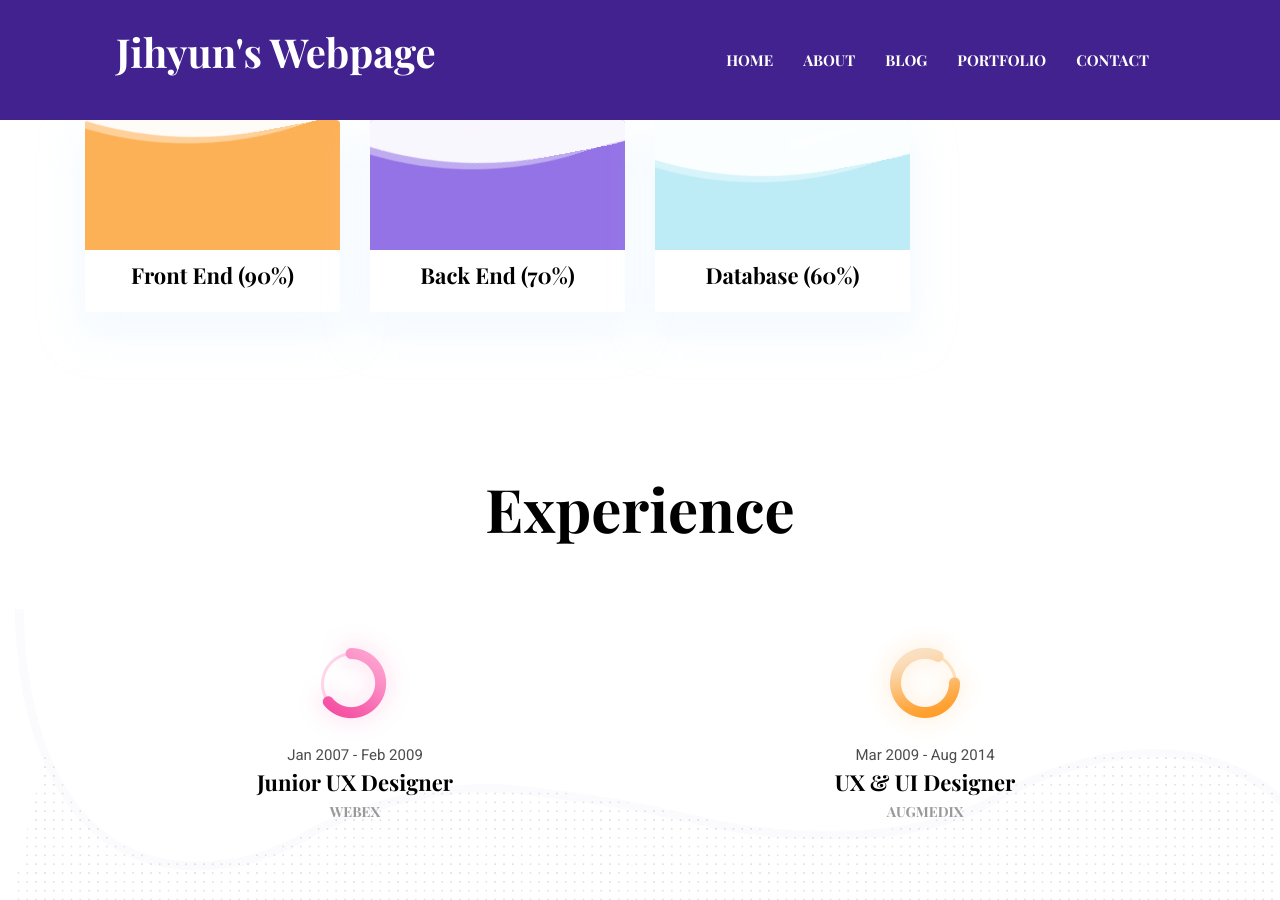
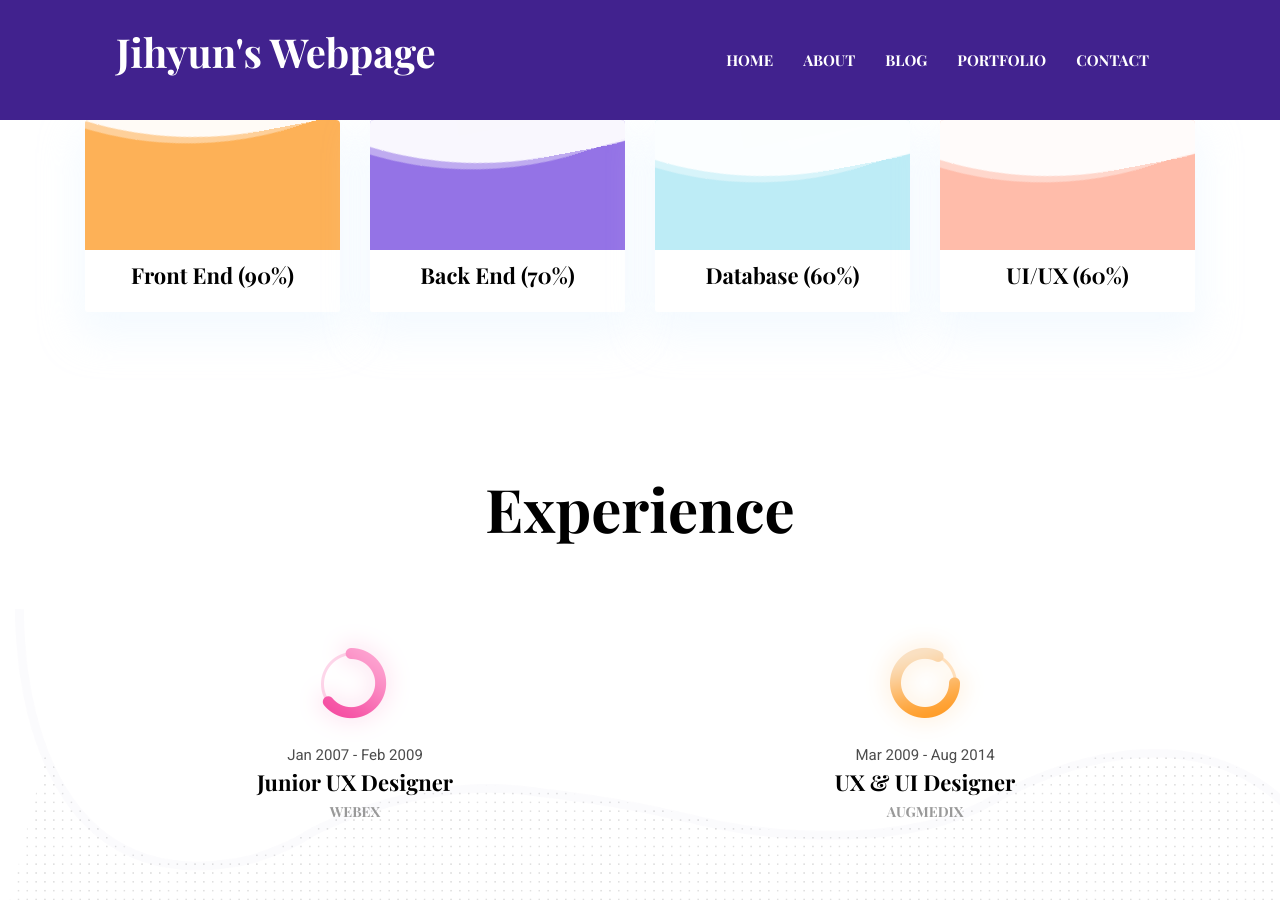
Before and after one commit to jihyunsong42/jihyunsong42.github.io, a Jekyll site: the page built from index.html, in a window 1280 px wide and 900 px high, scrolled down 1436 px. Built offline with Jekyll 4.4.1, drawn with Linux system fonts in a browser that asks for light colours.

Commit message:
changed2

```diff
--- a/_data/settings.yml
+++ b/_data/settings.yml
@@ -98,6 +98,7 @@ skills:
 - {name: Front End, color: '#fdb157', value: '90%'}
 - {name: Back End, color: '#9473e6', value: '70%'}
 - {name: Database, color: '#bdecf6', value: '60%'}
+- {name: UI/UX, color: '#ffbcaa', value: '60%'}
 
 
 #-------------------------------
```
